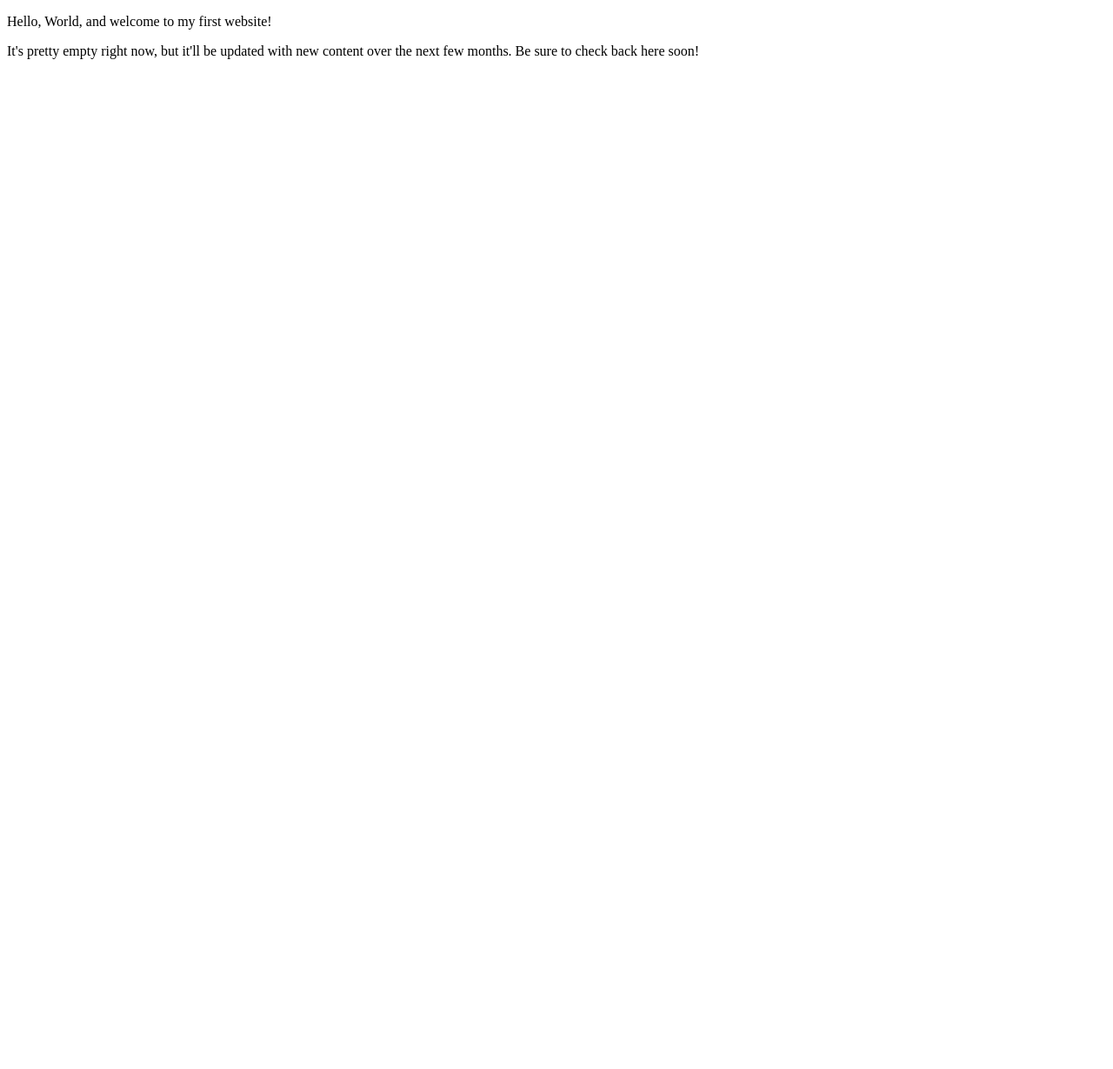
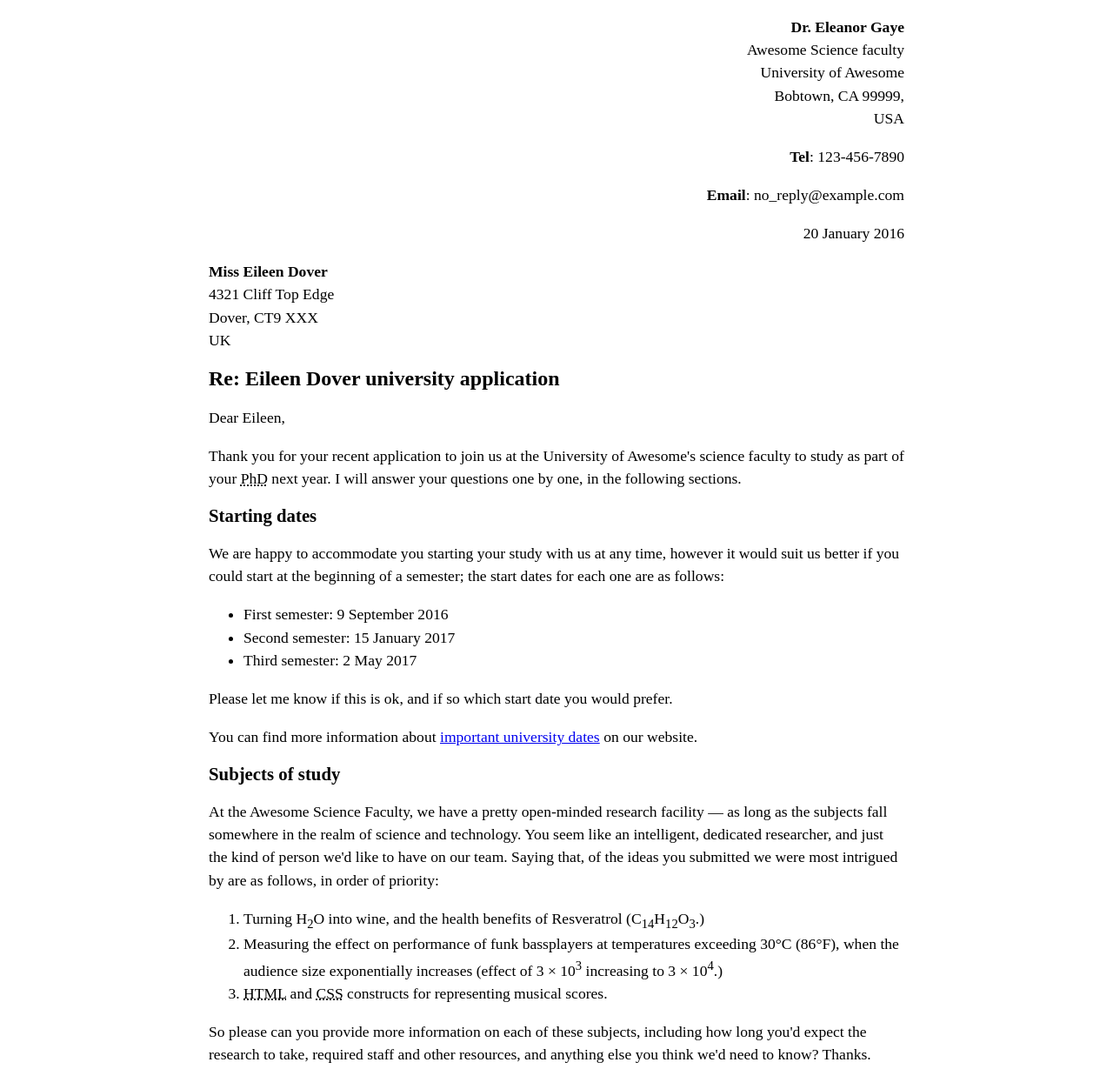
Before and after one commit to matzal1116/matzal1116.github.io, a plain HTML site: page index.html in a window 1280 px wide. Shown: the top 1229 px of the page at 87% size. Before the commit the page ends 800 px from the top, so only its background shows below. Drawn offline with Linux system fonts and the light colour scheme.

Commit message:
Update index.html

```diff
--- a/index.html
+++ b/index.html
@@ -4,12 +4,113 @@
         <meta charset="utf-8">
         <meta name="viewport" content="width=device-width, initial-scale=1.0">
         <meta name="author" content="Alex Matz">
-        <title>J.D. Durham | Web Developer</title>
+        <title>Awesome science application correspondance</title>
+        <style>
+            html {
+                font-size: 16px;
+            }
+            body {
+                max-width: 800px;
+                margin: 0 auto;
+            }
+            .sender-column {
+                text-align: right;
+            }
+            h1 {
+                font-size: 1.5rem;
+            }
+            h2 {
+                font-size: 1.3rem;
+            }
+            p, ul, ol, dl, address {
+                font-size: 1.1rem;
+            }
+            p, li, dd, dt, address {
+                line-height: 1.5;
+            }
+            address {
+                font-style: normal;
+                margin: 1rem 0;
+            }
+        </style>
     </head>
     <body>
-       <p>Hello, World, and welcome to my first website!</p>
-       <p>It's pretty empty right now, but it'll be updated with new content over the next few months.
-           Be sure to check back here soon!
-       </p>
+        <address class="sender-column">
+            <p>
+                <strong>Dr. Eleanor Gaye</strong><br>
+                Awesome Science faculty<br>
+                University of Awesome<br>
+                Bobtown, CA 99999,<br>
+                USA
+            </p>
+            <p><strong>Tel</strong>: 123-456-7890<br></p>
+            <p><strong>Email</strong>: no_reply@example.com<br></p>
+        </address>
+            <p class="sender-column"><time datetime+"2016-01-20">20 January 2016</time><br></p>
+
+
+<address>
+    <p>
+        <strong>Miss Eileen Dover</strong><br>
+        4321 Cliff Top Edge<br>
+        Dover, CT9 XXX<br>
+        UK
+    </p>
+</address>
+
+
+<h1>Re: Eileen Dover university application</h1>
+
+<p>Dear Eileen,</p>
+
+<p>Thank you for your recent application to join us at the University of Awesome's science faculty to study as part of your <abbr title="Philosophy Doctorate">PhD</abbr> next year. I will answer your questions one by one, in the following sections.</p>
+
+<h2>Starting dates</h2>
+
+<p>We are happy to accommodate you starting your study with us at any time, however it would suit us better if you could start at the beginning of a semester; the start dates for each one are as follows:</p>
+
+<ul>
+    <li>First semester: <time datetime="2016-09-09">9 September 2016</time></li>
+    <li>Second semester: <time datetime="2017-01-15">15 January 2017</time></li>
+    <li>Third semester: <time datatime="2017-05-02">2 May 2017</time></li>
+</ul>
+
+<p>Please let me know if this is ok, and if so which start date you would prefer.</p>
+
+<p>You can find more information about <a href="http://example.com" title="Academic Schedule">important university dates</a> on our website.</p>
+
+
+<h2>Subjects of study</h2>
+
+<p>At the Awesome Science Faculty, we have a pretty open-minded research facility — as long as the subjects fall somewhere in the realm of science and technology. You seem like an intelligent, dedicated researcher, and just the kind of person we'd like to have on our team. Saying that, of the ideas you submitted we were most intrigued by are as follows, in order of priority:</p>
+
+<ol>
+    <li>Turning H<sub>2</sub>O into wine, and the health benefits of Resveratrol (C<sub>14</sub>H<sub>12</sub>O<sub>3</sub>.)</li>
+    <li>Measuring the effect on performance of funk bassplayers at temperatures exceeding 30°C (86°F), when the audience size exponentially increases (effect of 3 × 10<sup>3</sup> increasing to 3 × 10<sup>4</sup>.)</li>
+    <li><abbr title="HyperText Markup Language">HTML</abbr> and <abbr title="Cascading Style Sheets">CSS</abbr> constructs for representing musical scores.</li>
+</ol>
+
+<p>So please can you provide more information on each of these subjects, including how long you'd expect the research to take, required staff and other resources, and anything else you think we'd need to know? Thanks.</p>
+
+
+<h2>Exotic dance moves</h2>
+
+<p>Yes, you are right! As part of my post-doctorate work, I did study exotic tribal dances. To answer your question, my favourite dances are as follows, with definitions:</p>
+
+<dl>
+    <dt>Polynesian chicken dance</dt>
+    <dd>A little known but <strong>very</strong> influential dance dating back as far as 300<abbr title="Before Christ">BC</abbr>, a whole village would dance around in a circle like chickens, to encourage their livestock to be "fruitful".</dd>
+    <dt>Icelandic brownian shuffle</dt>
+    <dd>Before the Icelanders developed fire as a means of getting warm, they used to practice this dance, which involved huddling close together in a circle on the floor, and shuffling their bodies around in imperceptibly tiny, very rapid movements. One of my fellow students used to say that he thought this dance inspired modern styles such as Twerking.</dd>
+    <dt>Arctic robot dance</dt>
+    <dd>An interesting example of historic misinformation, English explorers in the 1960s believed to have discovered a new dance style characterized by "robotic", stilted movements, being practiced by inhabitants of Northern Alaska and Canada. Later on however it was discovered that they were just moving like this because they were <strong>really</strong> cold.</dd>
+</dl>
+
+<p>For more of my research, see my <a href="http://example.com" title="Exotic Dance Research">exotic dance research page</a>.</p>
+
+<p>Yours sincerely,</p>
+<p>Dr Eleanor Gaye</p>
+
+<p>University of Awesome motto: <q>Be awesome to each other.</q> -- <cite>Bill S Preston, <abbr title="Esquire">Esq</abbr></cite></p>
     </body>
 </html>
```
